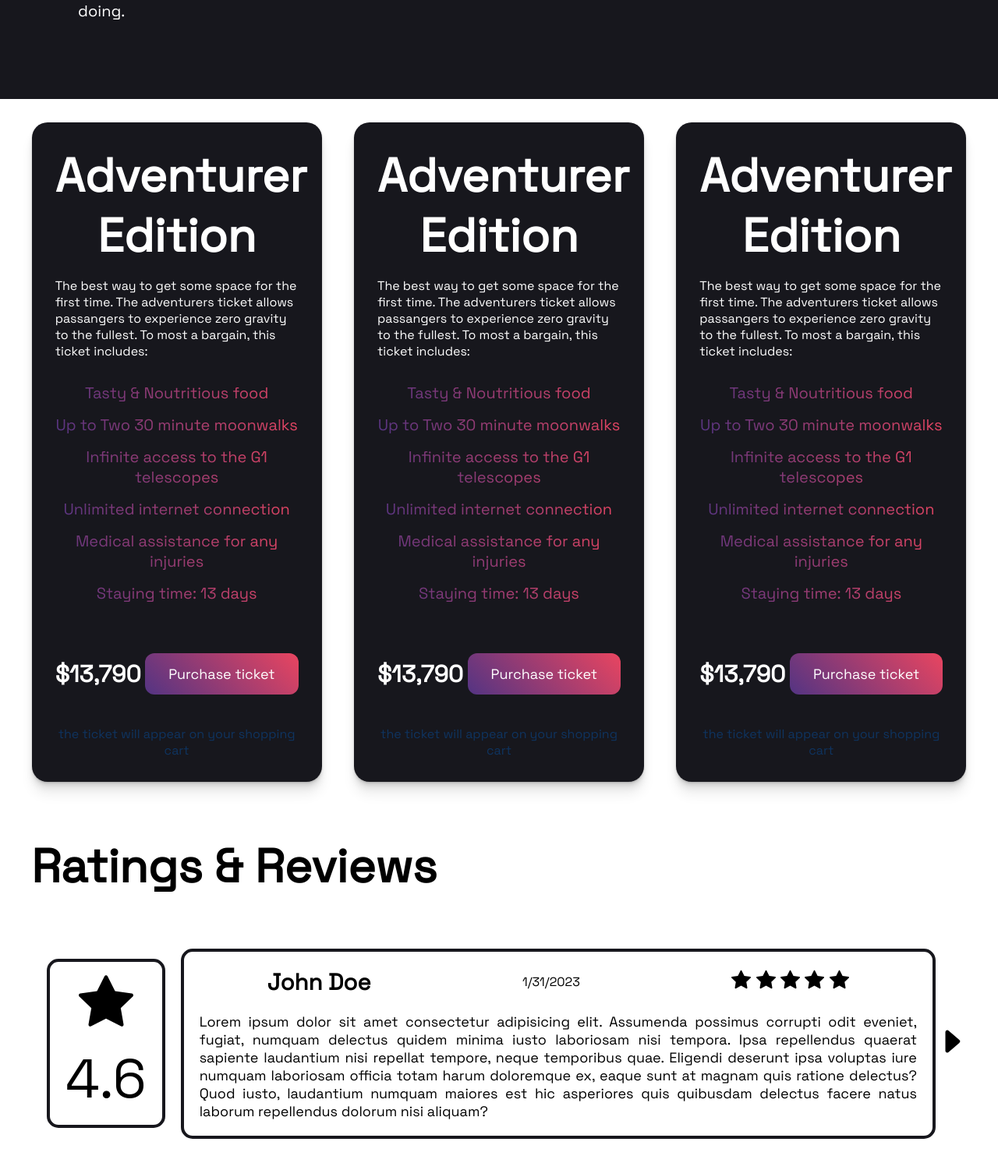
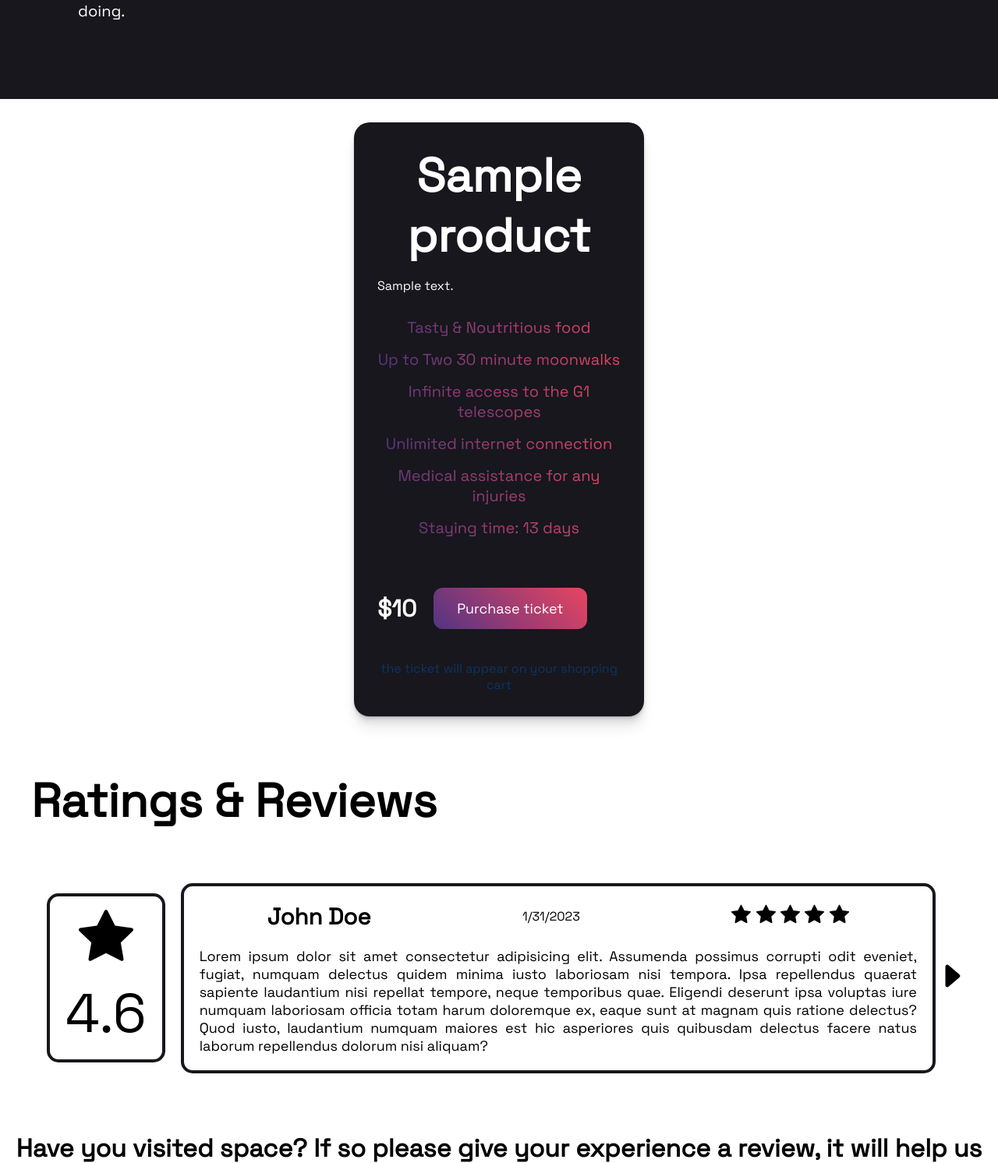
Before and after one commit to DevAndi-m/ProjektiWebAndiSemi, a PHP site: page /bookJourney.php in a window 1280 px wide. Shown: the part 1544-3036 px from the top of the page at 78% size. Run offline with PHP 8.4, Linux system fonts and the light colour scheme; the visitor is signed in with stand-in values (Sample User, id 1); tables that the repository leaves empty or names only in its code hold one stand-in row (values such as "Sample post").

Commit message:
finishing the project

```diff
--- /dev/null
+++ b/Product.php
@@ -0,0 +1,28 @@
+<?php
+include './classes/dbh.classes.php';
+    class Product extends Dbh{
+    public $title;
+    public $description;
+    public $price;
+
+    public function __construct($title, $description, $price){
+        $this->title = $title;
+        $this->description = $description;
+        $this->price = $price;
+    }
+
+    public static function getAllProducts(){
+
+        $dbh = new Dbh();
+    $stmt = $dbh->connect()->prepare("SELECT * FROM product");
+    $stmt->execute();
+    $products = [];
+    while($row = $stmt->fetch(PDO::FETCH_ASSOC)){
+        $product = new Product($row['title'], $row['description'], $row['price']);
+        $products[] = $product;
+    }
+    return $products;
+
+    }
+}
+?>
--- a/bookJourney.php
+++ b/bookJourney.php
@@ -1,5 +1,15 @@
+
 <?php
+include './Product.php';
 session_start();
+
+if(!isset($_SESSION["userid"])){
+    header("location: login.php");
+    exit();
+}
+$products = Product::getAllProducts();
+
+
 ?>
 <!DOCTYPE html>
 <html lang="en">
@@ -20,8 +30,7 @@ session_start();
         <li id="logoli"> <a href="index.php"><img src="images/Logo.png" id="logo"></a></li>
         <li><a href="#con4">Book your journey</a></li>
         <li><a href="contactUs.php">Contact us</a></li>
-        <li id="rightnavel"><a href="signUp.php">Sign up</a></li>
-        <li id="rightnavel"><a href="login.php">Login</a></li>
+        <li id="rightnavel"><a href="logout.php?logout">Logout</a></li>
     </ul>
         <h1 class="titleMain">Lorem Ipsum</h1>
         <p class="descMain">Lorem ipsum dolor sit amet consectetur adipisicing elit. Odio temporibus pariatur praesentium cum facere consequatur quod distinctio hic adipisci eaque nam velit ducimus, vitae natus cumque possimus voluptatibus tenetur dignissimos! lore</p>
@@ -38,12 +47,13 @@ session_start();
         </div>
 
         <div class="container3">
+        <?php foreach($products as $product): ?>
             <div class="con3check">
                     <div class="ttl">
-                        <h1>Adventurer Edition</h1>
+                        <h1><?php echo $product->title; ?></h1>
                     </div>
                     <div class="dsc">
-                        <p>The best way to get some space for the first time. The adventurers ticket allows passangers to experience zero gravity to the fullest. To most a bargain, this ticket includes:</p>
+                        <p><?php echo $product->description; ?></p>
                     </div>
                     <div class="lst">
                         <ul class="offersOf">
@@ -57,7 +67,7 @@ session_start();
                     </div>
                     <div class="buy">
                         <div class="prc">
-                            <h2>$13,790</h2>
+                            <h2>$<?php echo $product->price; ?></h2>
                         </div>
                         <div class="prcBtn">
                             <button id="purchase">
@@ -68,69 +78,9 @@ session_start();
                     <div class="final">
                         <p>the ticket will appear on your shopping cart</p>
                     </div>
+
             </div>
-            <div class="con3check">
-                <div class="ttl">
-                    <h1>Adventurer Edition</h1>
-                </div>
-                <div class="dsc">
-                    <p>The best way to get some space for the first time. The adventurers ticket allows passangers to experience zero gravity to the fullest. To most a bargain, this ticket includes:</p>
-                </div>
-                <div class="lst">
-                    <ul class="offersOf">
-                        <li>Tasty & Noutritious food</li>
-                        <li>Up to Two 30 minute moonwalks</li>
-                        <li>Infinite access to the G1 telescopes</li>
-                        <li>Unlimited internet connection</li>
-                        <li>Medical assistance for any injuries</li>
-                        <li>Staying time: 13 days</li>
-                    </ul>
-                </div>
-                <div class="buy">
-                    <div class="prc">
-                        <h2>$13,790</h2>
-                    </div>
-                    <div class="prcBtn">
-                        <button id="purchase">
-                            Purchase ticket
-                        </button>
-                    </div>
-                </div>
-                <div class="final">
-                    <p>the ticket will appear on your shopping cart</p>
-                </div>
-        </div>
-        <div class="con3check">
-            <div class="ttl">
-                <h1>Adventurer Edition</h1>
-            </div>
-            <div class="dsc">
-                <p>The best way to get some space for the first time. The adventurers ticket allows passangers to experience zero gravity to the fullest. To most a bargain, this ticket includes:</p>
-            </div>
-            <div class="lst">
-                <ul class="offersOf">
-                    <li>Tasty & Noutritious food</li>
-                    <li>Up to Two 30 minute moonwalks</li>
-                    <li>Infinite access to the G1 telescopes</li>
-                    <li>Unlimited internet connection</li>
-                    <li>Medical assistance for any injuries</li>
-                    <li>Staying time: 13 days</li>
-                </ul>
-            </div>
-            <div class="buy">
-                <div class="prc">
-                    <h2>$13,790</h2>
-                </div>
-                <div class="prcBtn">
-                    <button id="purchase">
-                        Purchase ticket
-                    </button>
-                </div>
-            </div>
-            <div class="final">
-                <p>the ticket will appear on your shopping cart</p>
-            </div>
-        </div>
+            <?php endforeach; ?>
     </div>
 
     <div class="ratings">
--- a/classes/dbh.classes.php
+++ b/classes/dbh.classes.php
@@ -13,3 +13,4 @@ class Dbh {
         }
     }
 }
+?>
--- a/includes/login.included.php
+++ b/includes/login.included.php
@@ -4,7 +4,7 @@ if(isset($_POST["submit"])){
 
     //mi marr te dhenat
     $username = $_POST['username'];
-    $psw = $_POST['psw'];
+    $psw = $_POST['password'];
 
     //controlleri per login (klase)
 
@@ -16,7 +16,7 @@ if(isset($_POST["submit"])){
 
     //kapsit e errorave dhe user signup
 
-    $login->loginUser();
+    $login->logUser();
 
     // mu kthy ne front page
 
--- a/login.php
+++ b/login.php
@@ -17,7 +17,6 @@
     <li><a href="#con4">Book your journey</a></li>
     <li><a href="contactUs.php">Contact us</a></li>
     <li id="rightnavel"><a href="signUp.php">Sign up</a></li>
-    <li id="rightnavel"><a href="login.php">Login</a></li>
   </ul>
   <form class="" action="includes/login.included.php" method="post">
     <div class="container">
--- a/signUp.php
+++ b/signUp.php
@@ -16,7 +16,6 @@
         <li id="logoli"> <a href="index.php"><img src="images/Logo.png" id="logo"></a></li>
         <li><a href="#con4">Book your journey</a></li>
         <li><a href="contactUs.php">Contact us</a></li>
-        <li id="rightnavel"><a href="signUp.php">Sign up</a></li>
         <li id="rightnavel"><a href="login.php">Login</a></li>
     </ul>
 
```
Also changed, not shown: classes/login.classes.php (+14 -13 lines), contactUs.php (+10 -2 lines), index.php (+11 -7 lines), logout.php (+10 -1 lines).
